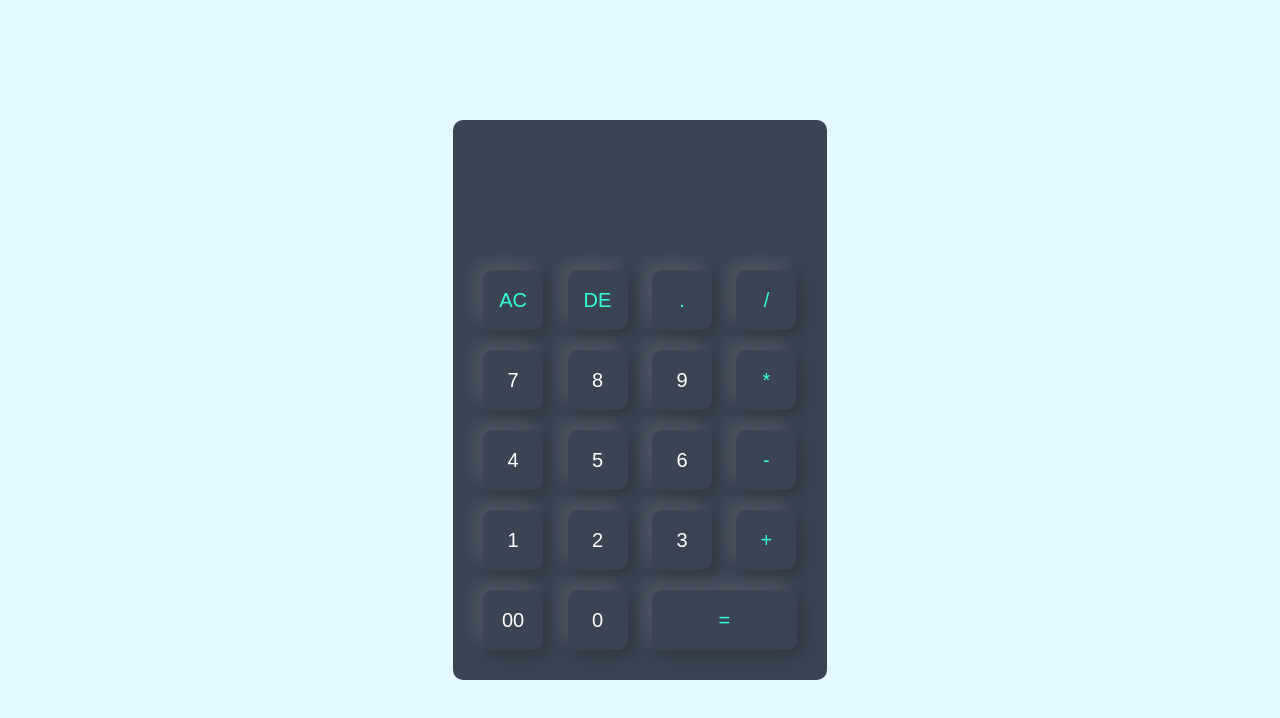
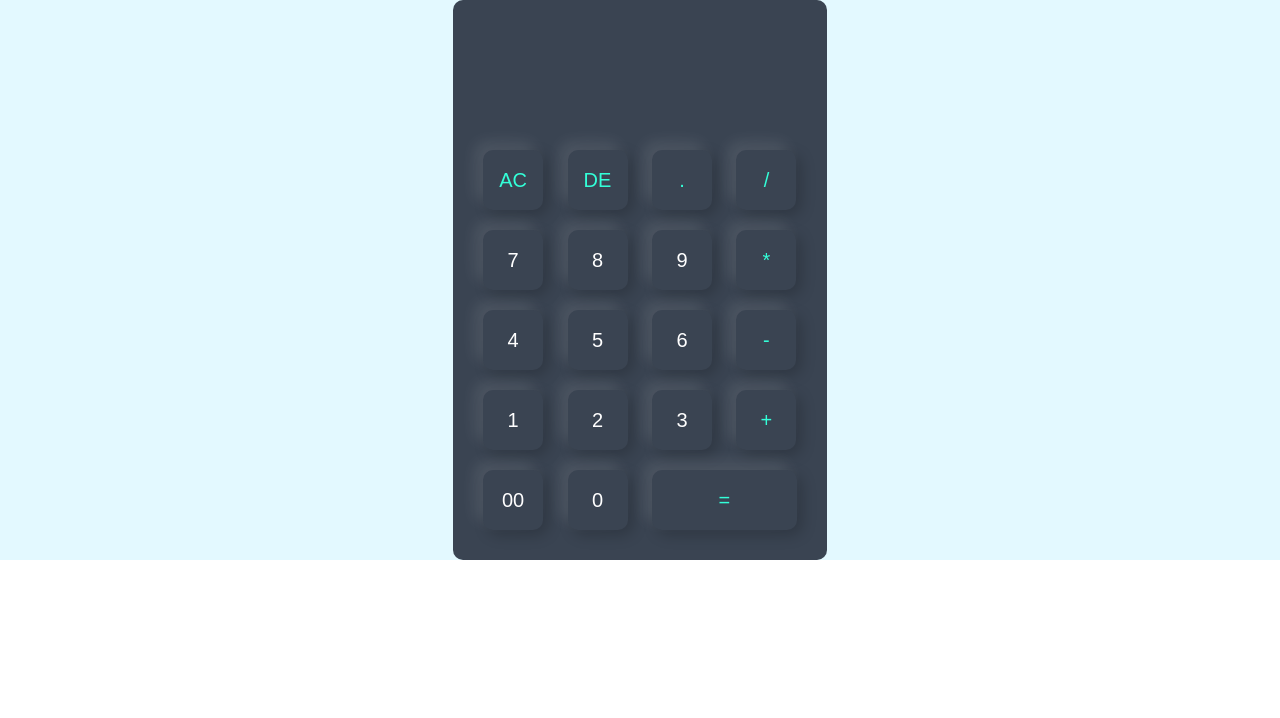
Before and after one commit to Tanvir-136/Calculator, a plain HTML site: page index.html in a window 1280 px wide. Drawn offline with Linux system fonts and the light colour scheme.

Commit message:
Update style.css

```diff
--- a/style.css
+++ b/style.css
@@ -5,8 +5,8 @@
     box-sizing: bobrder-box;
 }
 .container{
-    width: 100%;
-    height: 100vh;
+    width: auto;
+    height: auto;
     background:#e3f9ff;
     display: flex;
     align-items: center;
```
